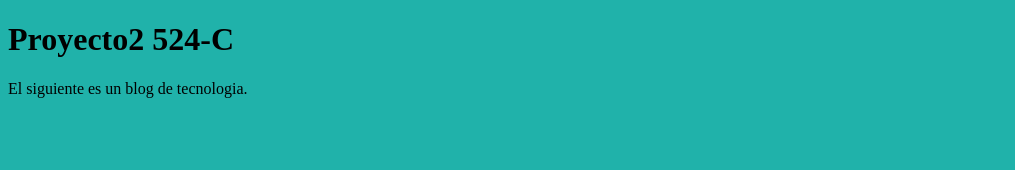
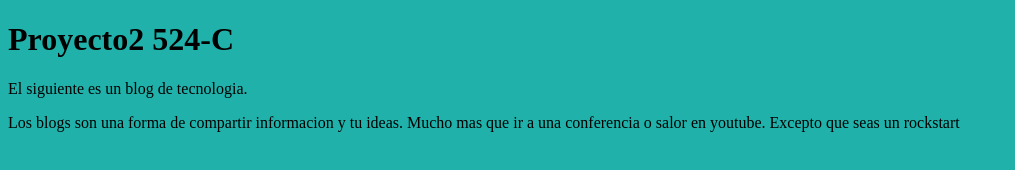
Before and after one commit to WashingtonNieto/524C_Proyecto02, a plain HTML site: page index.html in a window 1280 px wide. Shown: the whole page, without its empty margins (0-1015 px from the left). Drawn offline with Linux system fonts and the light colour scheme.

Commit message:
Se completo el parrafo de descripcion

```diff
--- a/index.html
+++ b/index.html
@@ -11,6 +11,7 @@
     <div id="container">
         <h1>Proyecto2 524-C</h1>
         <p>El siguiente es un blog de tecnologia.</p>
+        <p>Los blogs son una forma de compartir informacion y tu ideas.  Mucho mas que ir a una conferencia o salor en youtube. Excepto que seas un rockstart</p>
 
     </div>
 
```
